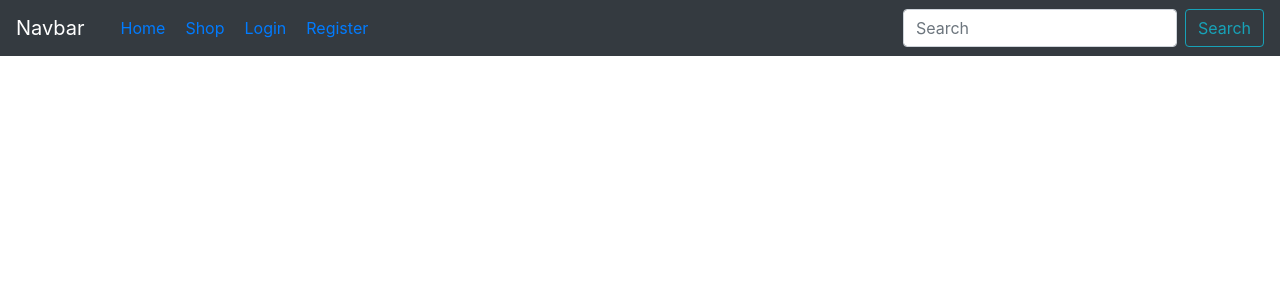
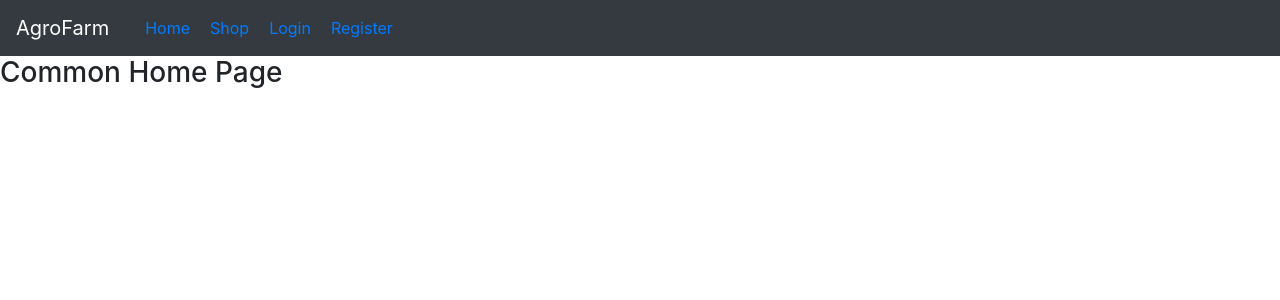
Before and after one commit to sharif7761/AgroFarm-React-Laravel, a React (Create React App) app in the folder frontend-react/: page / in a window 1280 px wide. Shown: the top 300 px of the page. Built offline with nearby package versions, Linux system fonts and the light colour scheme.

Commit message:
frontend component routes

```diff
--- a/frontend-react/src/App.js
+++ b/frontend-react/src/App.js
@@ -2,6 +2,9 @@ import React from 'react';
 import Header from "./components/includes/Header";
 import {BrowserRouter, Route} from "react-router-dom";
 import Login from "./components/Login";
+import Register from "./components/Register";
+import Home from "./components/Home";
+import Shop from "./components/Shop";
 
 function App() {
   return (
@@ -11,6 +14,15 @@ function App() {
             <Route path="/login">
                 <Login />
             </Route>
+            <Route path="/registration">
+                <Register />
+            </Route>
+            <Route path="/shop">
+                <Shop />
+            </Route>
+            <Route exact path='/'>
+                <Home />
+            </Route>
         </BrowserRouter>
     </div>
   );
--- a/frontend-react/src/components/includes/Header.js
+++ b/frontend-react/src/components/includes/Header.js
@@ -7,17 +7,13 @@ const Header = () => {
     return (
         <>
             <Navbar bg="dark" variant="dark">
-                <Navbar.Brand href="#home">Navbar</Navbar.Brand>
+                <Navbar.Brand>AgroFarm</Navbar.Brand>
                 <Nav className="mr-auto nav_links">
                     <Link to='/'>Home</Link>
                     <Link to='/shop'>Shop</Link>
                     <Link to='/login'>Login</Link>
                     <Link to='/registration'>Register</Link>
                 </Nav>
-                <Form inline>
-                    <FormControl type="text" placeholder="Search" className="mr-sm-2" />
-                    <Button variant="outline-info">Search</Button>
-                </Form>
             </Navbar>
         </>
     );
```
